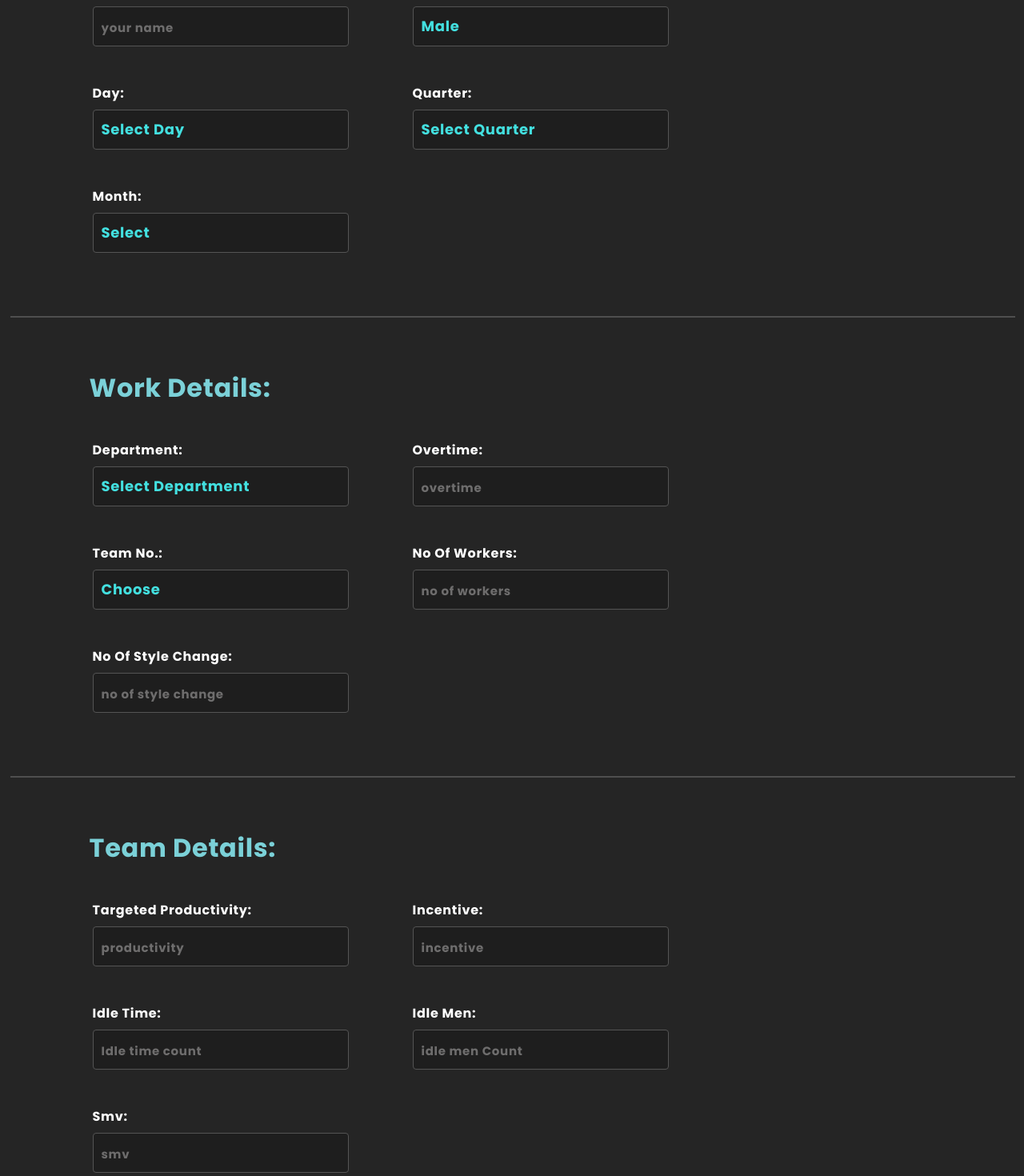
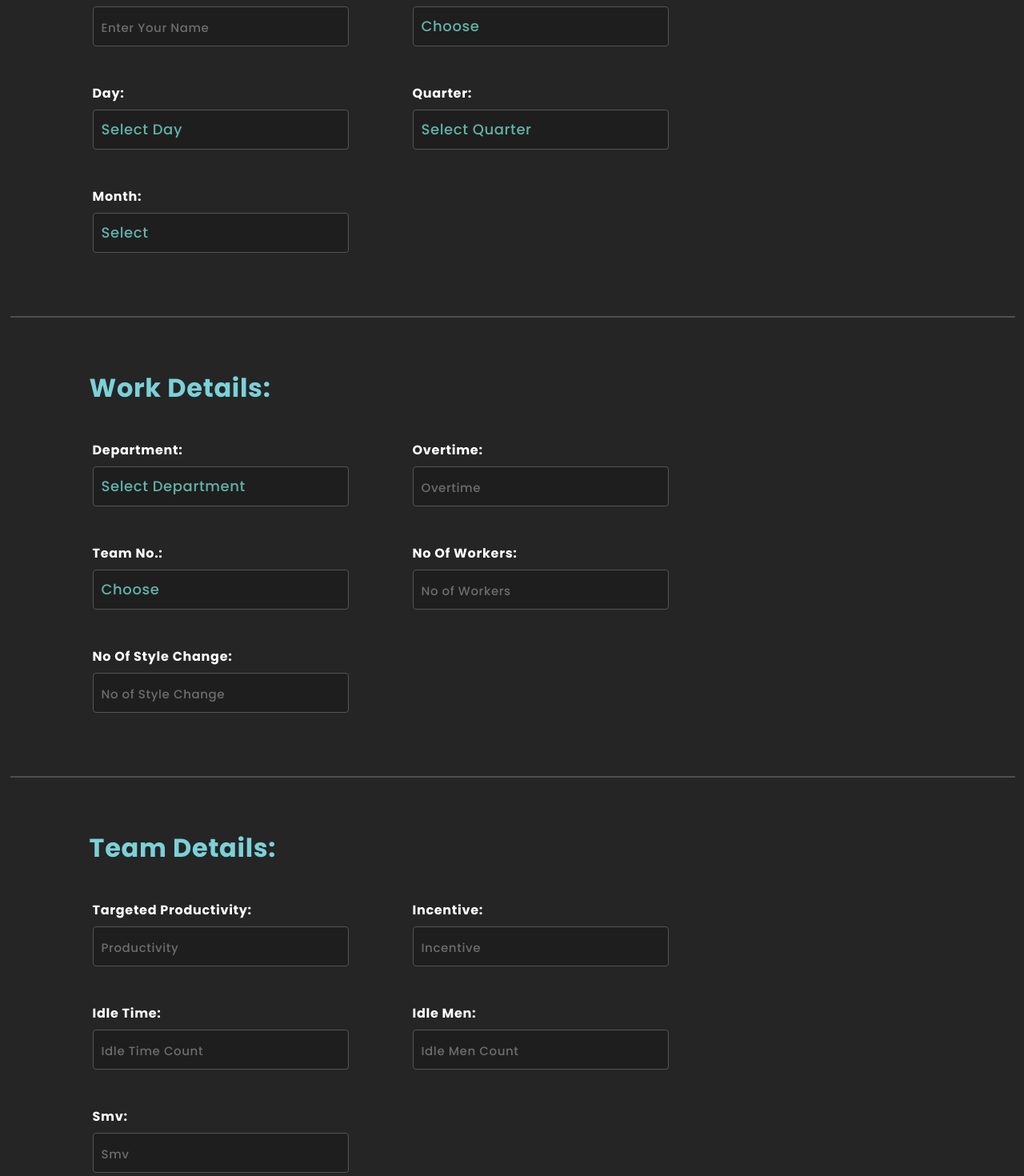
Before and after one commit to Denver04/Performance-Detector, a React (Vite) app in the folder frontend/: page / in a window 1280 px wide. Shown: the part 860-2330 px from the top of the page at 80% size. Built offline with nearby package versions, Linux system fonts and the light colour scheme.

Commit message:
website is fully developed just some minor things are left

```diff
--- a/frontend/src/Name/Name.jsx
+++ b/frontend/src/Name/Name.jsx
@@ -8,21 +8,34 @@ import help from "../images/help.png"
 
 function Name() {
     // eslint-disable-next-line no-unused-vars
-    const { information , name } = React.useContext(sharedContext);
+    const { information , output } = React.useContext(sharedContext);
+
+    if(information.month === "1"){
+        information.month = "January"
+    }
+    else if(information.month === "2"){
+        information.month = "February"
+    }
+    else{
+        information.month = "March"
+    }
 
   return (
     <div className="result">
         <div className="result1">
             <div className="perform-panda">
                 {
-                    name >= 75 ? <img src={hard} alt="perform" /> : name >= 50 ? <img src={perform} alt="perform" /> : name >= 25 ? <img src={help} alt="perform" /> : <img src={lazy} alt="perform" />
+                    output >= 75 ? <img src={hard} alt="perform" /> : output >= 50 ? <img src={perform} alt="perform" /> : output >= 25 ? <img src={help} alt="perform" /> : <img src={lazy} alt="perform" />
                 }
             </div>
             <h1>Performace Result</h1>
         </div>
         <div className="result2">
             <div className="info">
-                Name : <span>{name}</span>
+                Name : <span>{information.name}</span>
+            </div>
+            <div className="info">
+                Gender : <span>{information.gender}</span>
             </div>
             <div className="info">
                 Day : <span>{information.day}</span>
@@ -65,7 +78,7 @@ function Name() {
             </div>
         </div>
         <div className="prediction">
-            Prediction : <span>89.5%</span>
+            Predicted Productivity : <span>{output}%</span>
         </div>
     </div>
   )
--- a/frontend/src/Name/name.css
+++ b/frontend/src/Name/name.css
@@ -42,7 +42,7 @@ img{
     color: #53615e;
 }
 .info span{
-    color: #5c947a;
+    color: #66be95;
     font-weight: normal;
 }
 .prediction{
@@ -50,7 +50,7 @@ img{
     border-radius: 10px;
     padding: 15px 20px;
     font-weight: 700;
-    width: 18%;
+    width: 30%;
     color: #66c699;
     text-align: center;
     margin: auto;
--- a/frontend/src/components/Inputs/Inputs.jsx
+++ b/frontend/src/components/Inputs/Inputs.jsx
@@ -13,6 +13,7 @@ const Inputs = () => {
         quarter: '',
         department: '',
         name: '',
+        gender:'',
         day: '',
         no_of_style_change: '',
         team: '',
@@ -39,7 +40,7 @@ const Inputs = () => {
 
         axios.post(api, input).then((res) => {
             console.log(res);
-            updateName('16.8')
+            updateName(res.data)
             updateInformation(input);
             navigate(`/employee/${input.name}`)
         })
@@ -57,15 +58,16 @@ const Inputs = () => {
             <div className="upperlabel">
                 <div className="label-div">
                 <label>Name: </label>
-                <input type="text" placeholder="your name" value={input.name} name="name" onChange={handleChange} autoComplete="off" />
+                <input type="text" placeholder="Enter Your Name" value={input.name} name="name" onChange={handleChange} autoComplete="off" />
                 </div>
 
                 <div className="label-div">
                     <label>Gender: </label>
-                    <select placeholder="gender" name="gender" className="select">
-                        <option className="option" disabled>Choose</option>
-                        <option className="option" value="male">Male</option>
-                        <option className="option" value="female">Female</option>
+                    <select placeholder="gender" value={input.gender} onChange={handleChange} name="gender" className="select">
+                        <option className="option" value="" disabled>Choose</option>
+                        <option className="option" value="Male">Male</option>
+                        <option className="option" value="Female">Female</option>
+                        <option className="option" value="Other">Other</option>
                     </select>
                 </div>
 
@@ -127,7 +129,7 @@ const Inputs = () => {
 
                 <div className="label-div">
                 <label>Overtime: </label>
-                <input type="number" placeholder="overtime" value={input.over_time} name="over_time" onChange={handleChange} autoComplete="off" />
+                <input type="number" placeholder="Overtime" value={input.over_time} name="over_time" onChange={handleChange} autoComplete="off" />
                 </div>
 
                 <div className="label-div">
@@ -152,12 +154,12 @@ const Inputs = () => {
 
                 <div className="label-div">
                 <label>No Of Workers: </label>
-                <input type="number" value={input.no_of_workers} placeholder="no of workers" name="no_of_workers" onChange={handleChange} autoComplete="off" />
+                <input type="number" value={input.no_of_workers} placeholder="No of Workers" name="no_of_workers" onChange={handleChange} autoComplete="off" />
                 </div>
 
                 <div className="label-div">
                 <label>No Of Style Change: </label>
-                <input type="number" value={input.no_of_style_change} placeholder="no of style change" name="no_of_style_change" onChange={handleChange} autoComplete="off" />
+                <input type="number" value={input.no_of_style_change} placeholder="No of Style Change" name="no_of_style_change" onChange={handleChange} autoComplete="off" />
                 </div>
             </div>
 
@@ -171,27 +173,27 @@ const Inputs = () => {
 
                 <div className="label-div">
                     <label>Targeted Productivity: </label>
-                    <input type="number" value={input.targeted_productivity} placeholder="productivity" name="targeted_productivity" onChange={handleChange} autoComplete="off" />
+                    <input type="number" value={input.targeted_productivity} placeholder="Productivity" name="targeted_productivity" onChange={handleChange} autoComplete="off" />
                 </div>
 
                 <div className="label-div">
                 <label>Incentive: </label>
-                <input type="number" value={input.incentive} placeholder="incentive" name="incentive" onChange={handleChange} autoComplete="off"/>
+                <input type="number" value={input.incentive} placeholder="Incentive" name="incentive" onChange={handleChange} autoComplete="off"/>
                 </div>
 
                 <div className="label-div">
                 <label>Idle Time: </label>
-                <input type="number" value={input.idle_time} placeholder="Idle time count" name="idle_time" onChange={handleChange} autoComplete="off"/>
+                <input type="number" value={input.idle_time} placeholder="Idle Time Count" name="idle_time" onChange={handleChange} autoComplete="off"/>
                 </div>
 
                 <div className="label-div">
                 <label>Idle Men: </label>
-                <input type="number" value={input.idle_men} placeholder="idle men Count" name="idle_men" onChange={handleChange} autoComplete="off"/>
+                <input type="number" value={input.idle_men} placeholder="Idle Men Count" name="idle_men" onChange={handleChange} autoComplete="off"/>
                 </div>
 
                 <div className="label-div">
                 <label>Smv: </label>
-                <input type="number" value={input.smv} placeholder="smv" name="smv" onChange={handleChange} autoComplete="off" />
+                <input type="number" value={input.smv} placeholder="Smv" name="smv" onChange={handleChange} autoComplete="off" />
                 </div>
             </div>
 
--- a/frontend/src/components/Inputs/inputs.css
+++ b/frontend/src/components/Inputs/inputs.css
@@ -40,34 +40,29 @@ label{
     color: white;
     margin-bottom: 8px;
 }
+select{
+    position: relative;
+    -webkit-appearance: none;
+    appearance: none;
+    color: #62b3a7;
+}
 input , select{
     height: 50px;
     width: 25vw;
     padding: 5px 10px;
-    color: #43e0e0;
+    /* color: #43e0e0; */
+    color: #62b3a7;
     font-size: 18px;
-    font-weight: bold;
+    font-weight: 500;
     caret-color: hsl(159.35deg 100% 24.91% / 80%);
     background-color: #00000030;
     border: 1px solid #545454;
     border-radius: 4px;
     box-shadow: none;
     box-sizing: border-box;
+    letter-spacing: 0.6px;
 }
-select{
-    position: relative;
-    -webkit-appearance: none;
-    appearance: none;
-}
-/* .select::after{
-    content: "BC";
-    position: absolute;
-    right: 0;
-    top: 0;
-    padding: 10px;
-    background: #000000;
-    pointer-events: none;
-} */
+
 .option{
     background-color: rgb(37, 37, 37);
     padding: 5px 8px;
@@ -75,7 +70,7 @@ select{
     border-radius: 4px;
 }
 input:focus{
-    border: 2px solid #0adaff;
+    border: 2px solid #4898a3;
     outline: 0;
 }
 hr{
@@ -88,6 +83,7 @@ input::-webkit-input-placeholder{
     font-size: 15px;
     text-decoration: transparent;
     color: rgba(232, 231, 230, 0.396);
+    font-weight: 500;
 }
 input::-webkit-outer-spin-button,
 input::-webkit-inner-spin-button {
--- a/frontend/src/context/InfoContext.jsx
+++ b/frontend/src/context/InfoContext.jsx
@@ -6,7 +6,7 @@ export const sharedContext = React.createContext();
 // eslint-disable-next-line react/prop-types
 export const SharedProvider = ({ children }) => {
     const [information, setInformation] = React.useState([]);
-    const [name, setName] = React.useState("");
+    const [output, setName] = React.useState("");
 
     const updateInformation = (newInformation) => {
       setInformation(newInformation);
@@ -17,7 +17,7 @@ export const SharedProvider = ({ children }) => {
     };
 
     return (
-      <sharedContext.Provider value={{ information, updateInformation , name , updateName}}>
+      <sharedContext.Provider value={{ information, updateInformation , output , updateName}}>
         {children}
       </sharedContext.Provider>
     );
```
Also changed, not shown: 2 other files (tests, documents, lock files or other folders).
